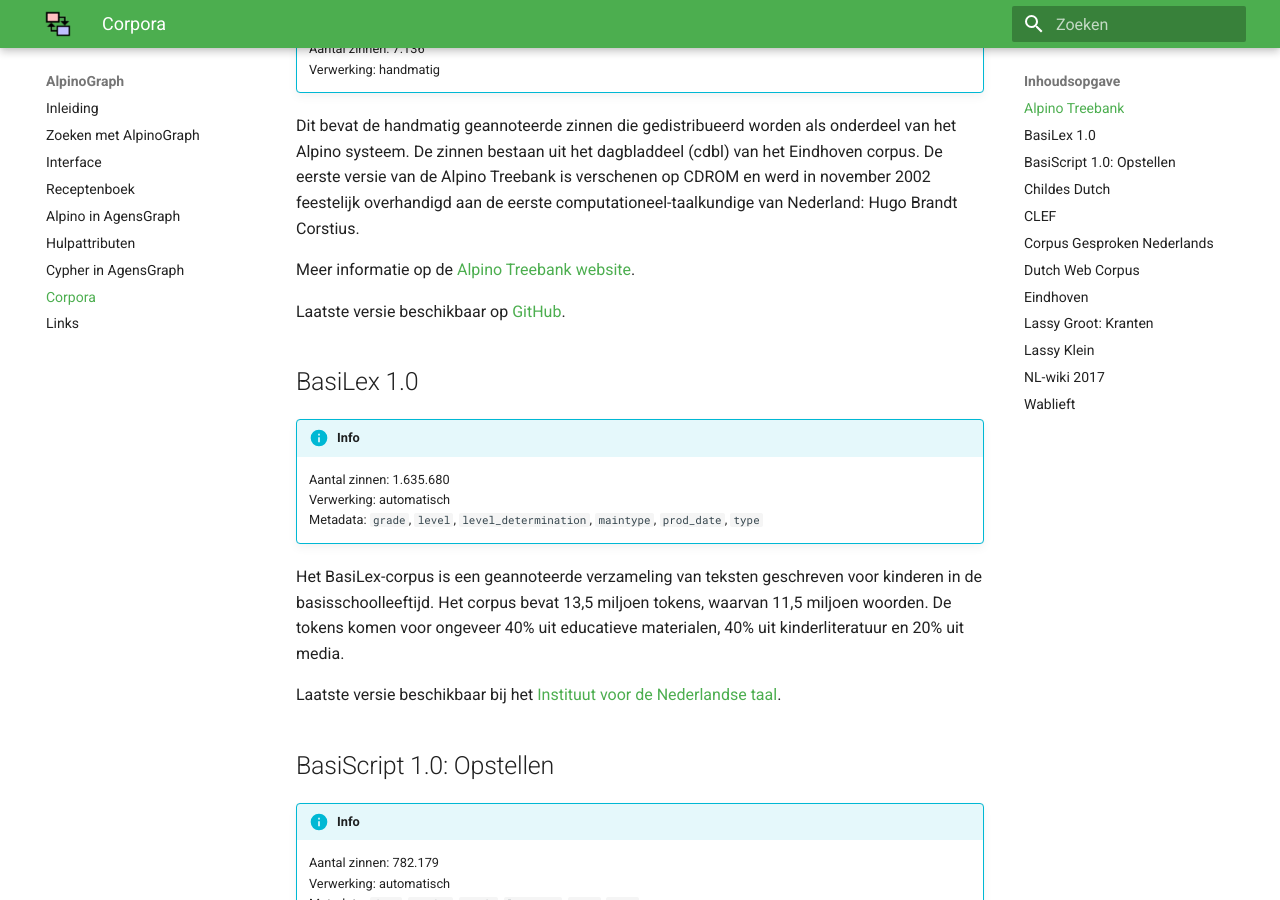
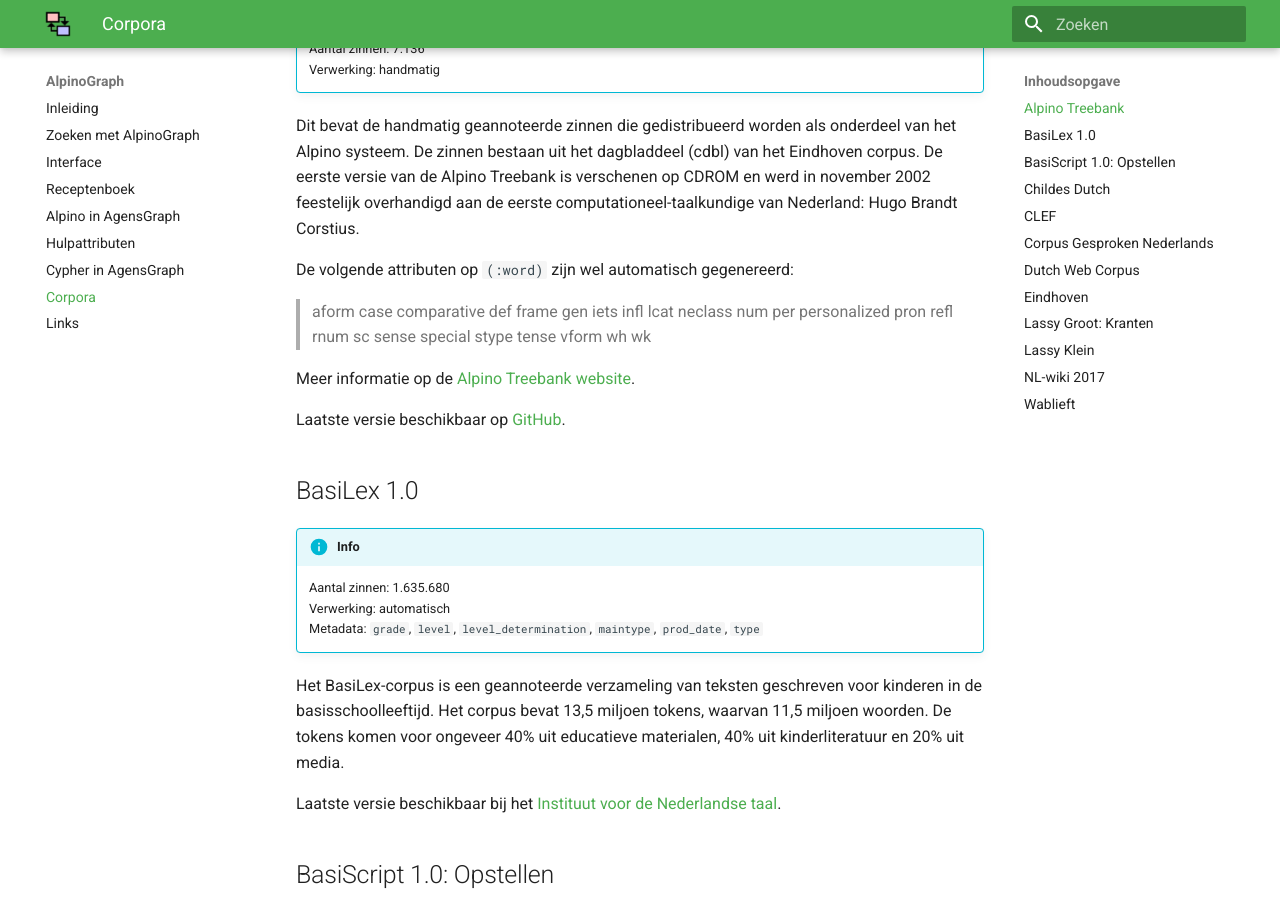
Before and after one commit to rug-compling/alpinograph-docs, an MkDocs documentation site: the page built from docs/corpora.md, in a window 1280 px wide and 900 px high, scrolled down 415 px. Built offline with MkDocs 1.6.1 and Material for MkDocs 9.7.7, drawn with Linux system fonts in a browser that asks for light colours; some of the changed text lies outside the part shown.

Commit message:
automatische attributen in corpora; publicatie; zoeken met *..

```diff
--- a/docs/corpora.md
+++ b/docs/corpora.md
@@ -19,6 +19,33 @@
 Alpino Treebank is verschenen op CDROM en werd in november 2002
 feestelijk overhandigd aan de eerste computationeel-taalkundige van
 Nederland: Hugo Brandt Corstius.
+
+De volgende attributen op `(:word)` zijn wel automatisch gegenereerd:
+
+> aform
+> case
+> comparative
+> def
+> frame
+> gen
+> iets
+> infl
+> lcat
+> neclass
+> num
+> per
+> personalized
+> pron
+> refl
+> rnum
+> sc
+> sense
+> special
+> stype
+> tense
+> vform
+> wh
+> wk
 
 Meer informatie op de [Alpino Treebank website](https://www.let.rug.nl/~vannoord/trees/).
 
@@ -156,6 +183,33 @@
 Lassy Klein is een handmatig geannoteerd corpus van ongeveer 1 miljoen
 woorden. De huidige versie betreft een ontwikkelingsversie uit 2020.
 
+De volgende attributen op `(:word)` zijn wel automatisch gegenereerd:
+
+> aform
+> case
+> comparative
+> def
+> frame
+> gen
+> iets
+> infl
+> lcat
+> neclass
+> num
+> per
+> personalized
+> pron
+> refl
+> rnum
+> sc
+> sense
+> special
+> stype
+> tense
+> vform
+> wh
+> wk
+
 Lassy Klein bevat delen uit een voorlopige versie van het corpus SONAR500 (de
 codering in bestandsnamen
 [wijkt af](https://www.let.rug.nl/vannoord/Lassy/Lassy-Klein-Groot.txt) van
```
Also changed, not shown: docs/index.md (+7 -0 lines), docs/zoeken.md (+6 -1 lines).
